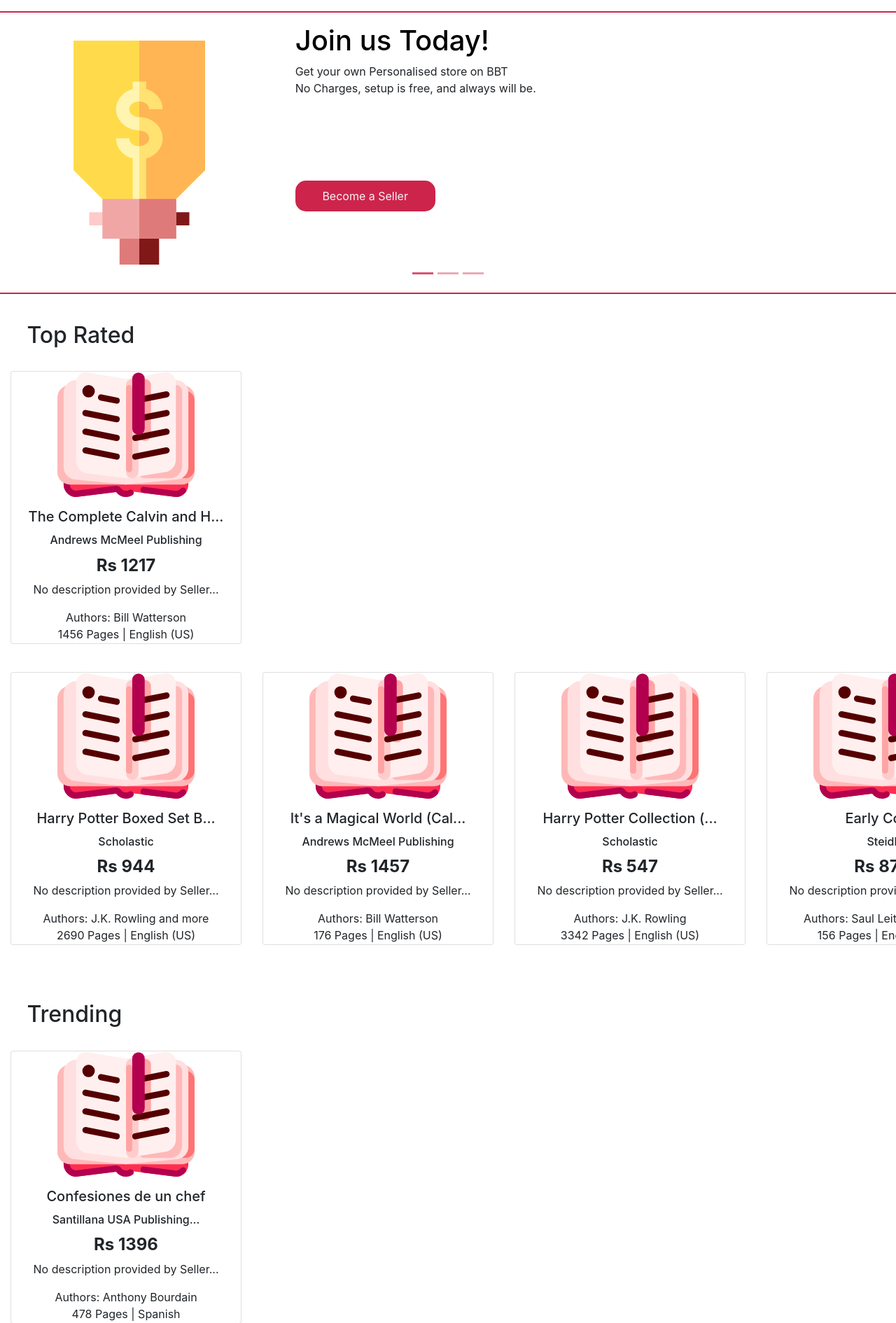
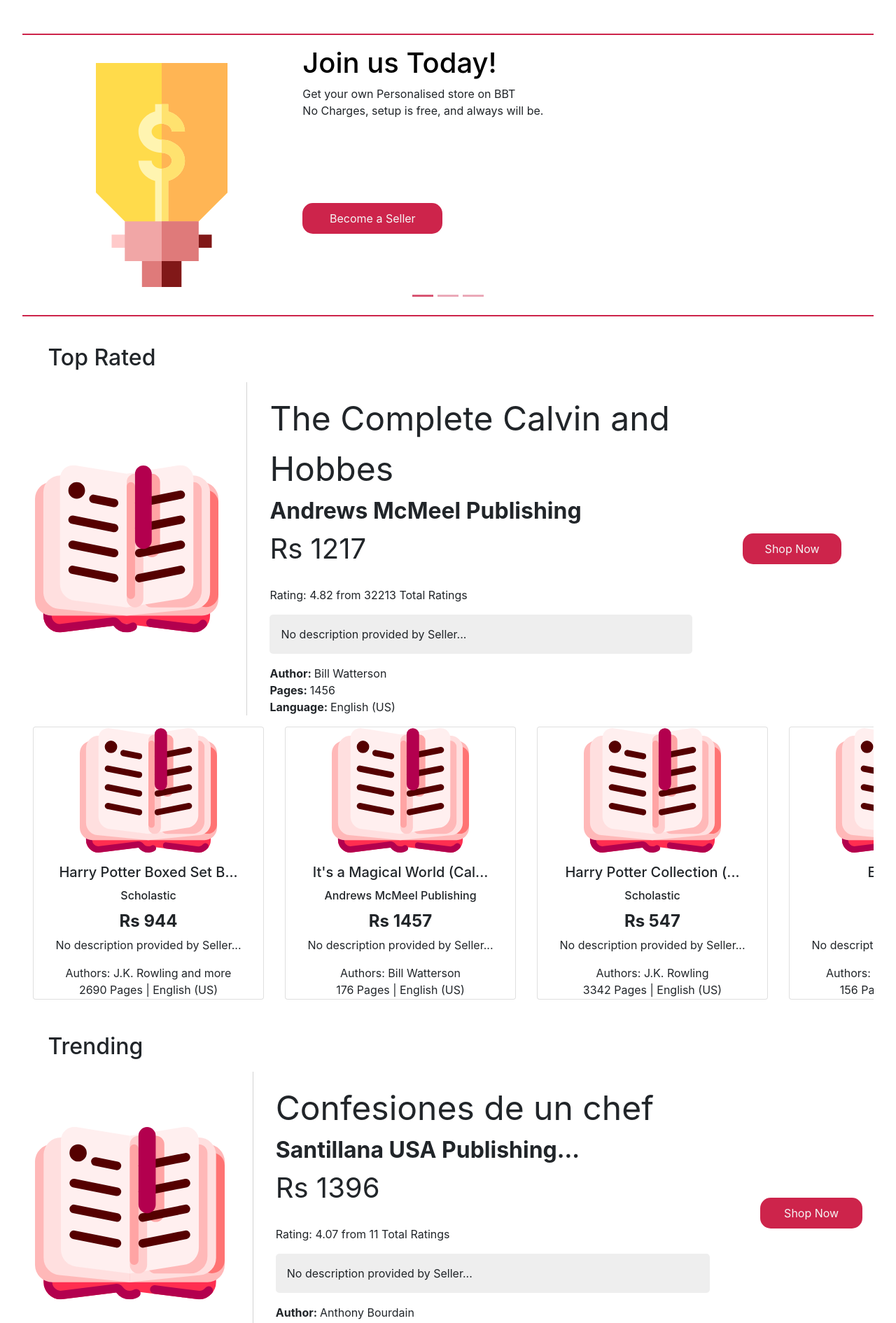
Before and after one commit to AvishrantsSh/Django_Ecomm, a Django app: page /home/ in a window 1280 px wide. Shown: the part 88-1978 px from the top of the page at 70% size. Run offline with Django 3.2, Linux system fonts and the light colour scheme; data comes from the database, SQL or seed files in the repository; parts of the project's set-up code (start-up, migrations or seed data) failed here and were passed over; some libraries are stand-ins or nearby versions.

Commit message:
home, v2

```diff
--- a/static/stylesheet/home.css
+++ b/static/stylesheet/home.css
@@ -3,7 +3,7 @@ body{
 }
 
 .main-box{
-    padding: 0;
+    width: 100%!important;
 }
 
 .slide-head{
@@ -90,12 +90,32 @@ body{
 .row-card{
     align-self: center;
     min-width: 45vh;
+    margin-top: 1vh;
+    margin-bottom: 1vh;
 }
 
 .row-title{
     margin-top: 5vh;
     padding-left:3%;
     padding-right:3%;
+}
+
+.top-item{
+    border: none;
+}
+
+.cart-btn, .cart-btn:hover{
+    text-align: center;
+    text-decoration: none;
+}
+
+.product-details{
+    margin: 0!important;
+    padding-bottom: 0!important;
+}
+
+#top-item-row{
+
 }
 
 @media screen and (max-width: 768px) {
--- a/templates/home.html
+++ b/templates/home.html
@@ -5,7 +5,8 @@
     Home Page
 {%endblock title%}
 {%block link%}
-    <link rel='stylesheet' href='{%static "stylesheet/home.css"%}?v=2.0'>
+	<link rel='stylesheet' href='{%static "stylesheet/home.css"%}?v=2.1'>
+	<link rel='stylesheet' href='{%static "stylesheet/product_dscr.css"%}?v=1.5'>
 
 {%endblock link%}
 {%block content%}
@@ -67,28 +68,37 @@
 </div>
 
 <div style=" width: 100%;">
-	<h2 class="row-title">Top Rated</h2><br>
-	<div class="card-container row-card col-lg-3 col-md-6" style="margin-bottom: 5vh;">
-		<div class="card">
-			<a href="{%url 'product' bestproduct.pk%}" class="btn" style="padding: 0;">
-				<img class="card-img-top" src="{{bestproduct.img.url}}" alt="Card image" style="width:60%">
-				<div class="card-details">
-					<h4 class="card-title" style="font-size: 20px; margin-top: 2vh;">{{bestproduct.name|trim}}</h4>
-					<h6 class="card-title">{{bestproduct.brand|trim}}</h6>
-					<h4><b>Rs {{bestproduct.base_price}}</b></h4>
-
-					<p class="card-text">{{bestproduct.description|dtrim}}</p>
-					Authors: {{bestproduct.additional|author|authtrim}}<br>
-					{{bestproduct.additional|pages}} Pages |
-					{{bestproduct.additional|language}}<br>
+	<h2 class="row-title">Top Rated</h2>
+	<div class = "row" style=" width: 100%;">
+		<div class="card col-md-10 p-2 top-item">
+			<div class="card-inner row">
+				<img class="prod-image col-md-4" src="{{bestproduct.img.url}}">
+				<div class="product-details col-md-8">
+					<div class="prod-head">{{bestproduct.name}}<br></div>
+					<div class="prod-brand">{{bestproduct.brand|trim}}<br></div>
+					<div class="prod-price">Rs {{bestproduct.base_price}}<br></div>
+					<div class="prod-stock"><br></div>
+					Rating: {{bestproduct.rating}} from {{bestproduct.total_ratings}} Total Ratings<br>
+					<div class="prod-description">{{bestproduct.description|dtrim}}<br></div>
+					<span class="add-head">Author: </span>{{bestproduct.additional|author|authtrim}}<br>
+					<span class="add-head">Pages: </span>{{bestproduct.additional|pages}}<br>
+					<span class="add-head">Language: </span>{{bestproduct.additional|language}}<br>
 				</div>
-			</a>
+			</div>
+		</div>
+		<div class="col-lg-2" style="align-self: center;">
+			<div>
+				<div class="card-details"><h2></h2></div>
+				<a class="cart-btn" href="#">
+					<div id="cart-btn" style="text-align: center;" onclick="buy()">Shop Now</div>
+				</a>
+			</div>
 		</div>
 	</div>
 	<div class="testimonial-group">
 		<div class="row text-center">
 			{%for i in best%}
-			<div class="card-container row-card col-lg-3 col-md-6" style="margin-bottom: 5vh;">
+			<div class="card-container row-card col-lg-3 col-md-6">
 				<div class="card">
 					<a href="{%url 'product' i.pk%}" class="btn" style="padding: 0;">
 						<img class="card-img-top" src="{{i.img.url}}" alt="Card image" style="width:60%">
@@ -109,28 +119,37 @@
 		</div>
 	</div>
 
-	<h2 class="row-title">Trending</h2><br>
-	<div class="card-container row-card col-lg-3 col-md-6" style="margin-bottom: 5vh;">
-		<div class="card">
-			<a href="{%url 'product' trendingproduct.pk%}" class="btn" style="padding: 0;">
-				<img class="card-img-top" src="{{trendingproduct.img.url}}" alt="Card image" style="width:60%">
-				<div class="card-details">
-					<h4 class="card-title" style="font-size: 20px; margin-top: 2vh;">{{trendingproduct.name|trim}}</h4>
-					<h6 class="card-title">{{trendingproduct.brand|trim}}</h6>
-					<h4><b>Rs {{trendingproduct.base_price}}</b></h4>
-
-					<p class="card-text">{{trendingproduct.description|dtrim}}</p>
-					Authors: {{trendingproduct.additional|author|authtrim}}<br>
-					{{trendingproduct.additional|pages}} Pages |
-					{{trendingproduct.additional|language}}<br>
+	<h2 class="row-title">Trending</h2>
+	<div class = "row">
+		<div class="card col-md-10 p-2 top-item">
+			<div class="card-inner row" id="top-item-row">
+				<img class="prod-image col-md-4" src="{{trendingproduct.img.url}}">
+				<div class="product-details col-md-8">
+					<div class="prod-head">{{trendingproduct.name}}<br></div>
+					<div class="prod-brand">{{trendingproduct.brand|trim}}<br></div>
+					<div class="prod-price">Rs {{trendingproduct.base_price}}<br></div>
+					<div class="prod-stock"><br></div>
+					Rating: {{trendingproduct.rating}} from {{trendingproduct.total_ratings}} Total Ratings<br>
+					<div class="prod-description">{{trendingproduct.description|dtrim}}<br></div>
+					<span class="add-head">Author: </span>{{trendingproduct.additional|author|authtrim}}<br>
+					<span class="add-head">Pages: </span>{{trendingproduct.additional|pages}}<br>
+					<span class="add-head">Language: </span>{{trendingproduct.additional|language}}
 				</div>
-			</a>
+			</div>
+		</div>
+		<div class="col-lg-2" style="align-self: center;">
+			<div>
+				<div class="card-details"><h2></h2></div>
+				<a class="cart-btn" href="#">
+					<div id="cart-btn" style="text-align: center;" onclick="buy()">Shop Now</div>
+				</a>
+			</div>
 		</div>
 	</div>
 	<div class="testimonial-group">
 		<div class="row text-center">
 			{%for i in trending%}
-			<div class="card-container  row-card col-lg-3 col-md-6" style="margin-bottom: 5vh;">
+			<div class="card-container  row-card col-lg-3 col-md-6">
 				<div class="card">
 					<a href="{%url 'product' i.pk%}" class="btn" style="padding: 0;">
 						<img class="card-img-top" src="{{i.img.url}}" alt="Card image" style="width:60%">
@@ -151,28 +170,38 @@
 		</div>
 	</div>
 
-	<h2 class="row-title">Fresh Arrivals</h2><br>
-	<div class="card-container row-card col-lg-3 col-md-6" style="margin-bottom: 5vh;">
-		<div class="card">
-			<a href="{%url 'product' latestproduct.pk%}" class="btn" style="padding: 0;">
-				<img class="card-img-top" src="{{latestproduct.img.url}}" alt="Card image" style="width:60%">
-				<div class="card-details">
-					<h4 class="card-title" style="font-size: 20px; margin-top: 2vh;">{{latestproduct.name|trim}}</h4>
-					<h6 class="card-title">{{latestproduct.brand|trim}}</h6>
-					<h4><b>Rs {{latestproduct.base_price}}</b></h4>
-
-					<p class="card-text">{{latestproduct.description|dtrim}}</p>
-					Authors: {{latestproduct.additional|author|authtrim}}<br>
-					{{latestproduct.additional|pages}} Pages |
-					{{bestproduct.additional|language}}<br>
+	<h2 class="row-title">Fresh Arrivals</h2>
+	<div class = "row">
+		<div class="card col-md-10 p-2 top-item">
+			<div class="card-inner row" id="top-item-row">
+				<img class="prod-image col-md-4" src="{{latestproduct.img.url}}">
+				<div class="product-details col-md-8">
+					<div class="prod-head">{{latestproduct.name}}<br></div>
+					<div class="prod-brand">{{latestproduct.brand|trim}}<br></div>
+					<div class="prod-price">Rs {{latestproduct.base_price}}<br></div>
+					<div class="prod-stock"><br></div>
+					Rating: {{latestproduct.rating}} from {{latestproduct.total_ratings}} Total Ratings<br>
+					<div class="prod-description">{{latestproduct.description|dtrim}}<br></div>
+					<span class="add-head">Author: </span>{{latestproduct.additional|author|authtrim}}<br>
+					<span class="add-head">Pages: </span>{{latestproduct.additional|pages}}<br>
+					<span class="add-head">Language: </span>{{latestproduct.additional|language}}
 				</div>
-			</a>
+			</div>
+		</div>
+		<div class="col-lg-2" style="align-self: center;">
+			<div>
+				<div class="card-details"><h2></h2></div>
+				<a class="cart-btn" href="#">
+					<div id="cart-btn" style="text-align: center;" onclick="buy()">Shop Now</div>
+				</a>
+			</div>
 		</div>
 	</div>
+
 	<div class="testimonial-group">
 		<div class="row text-center">
 			{%for i in latest%}
-			<div class="card-container  row-card col-lg-3 col-md-6" style="margin-bottom: 5vh;">
+			<div class="card-container  row-card col-lg-3 col-md-6">
 				<div class="card">
 					<a href="{%url 'product' i.pk%}" class="btn" style="padding: 0;">
 						<img class="card-img-top" src="{{i.img.url}}" alt="Card image" style="width:60%">
@@ -192,5 +221,7 @@
 			{%endfor%}
 		</div>
 	</div>
+
+
 </div>
 {%endblock content%}
```
